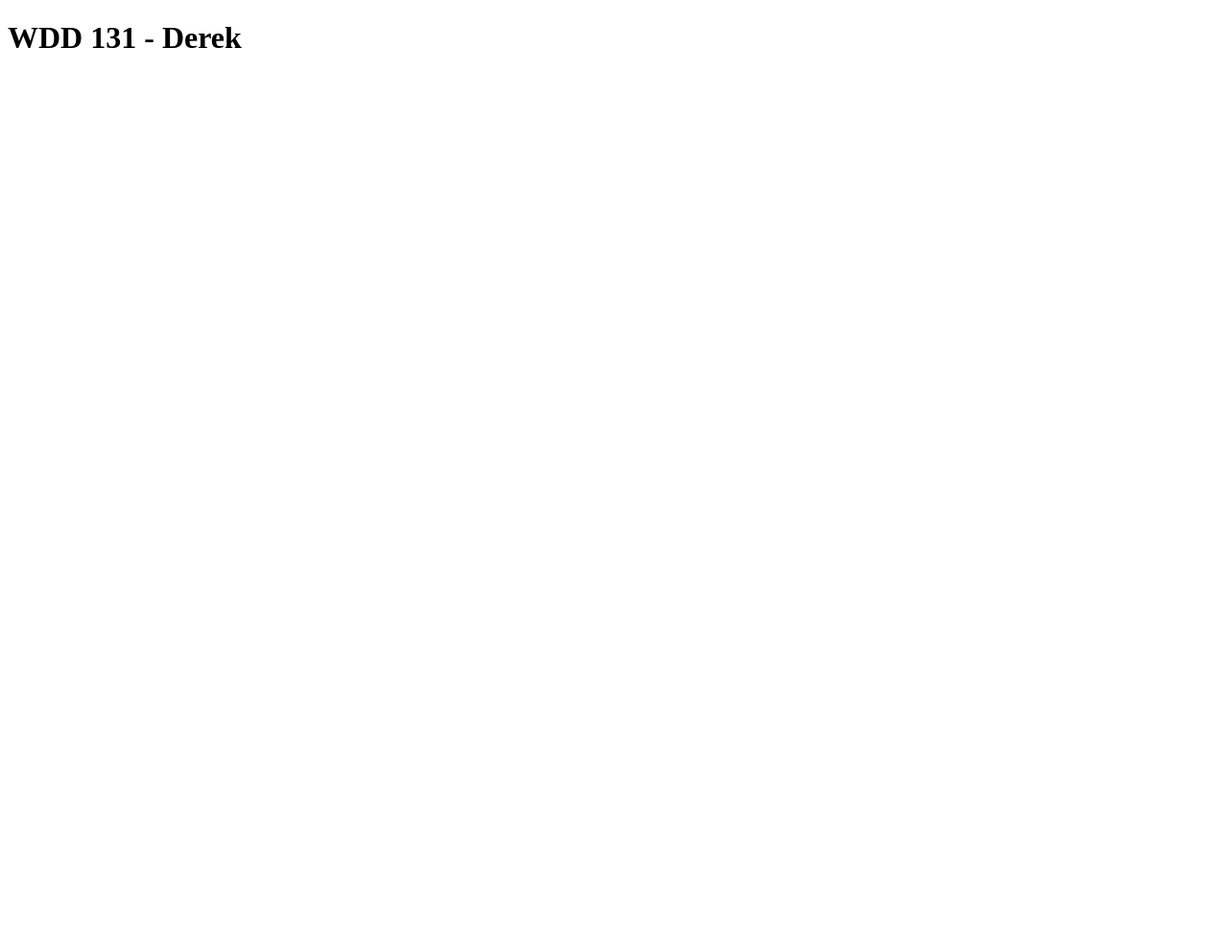
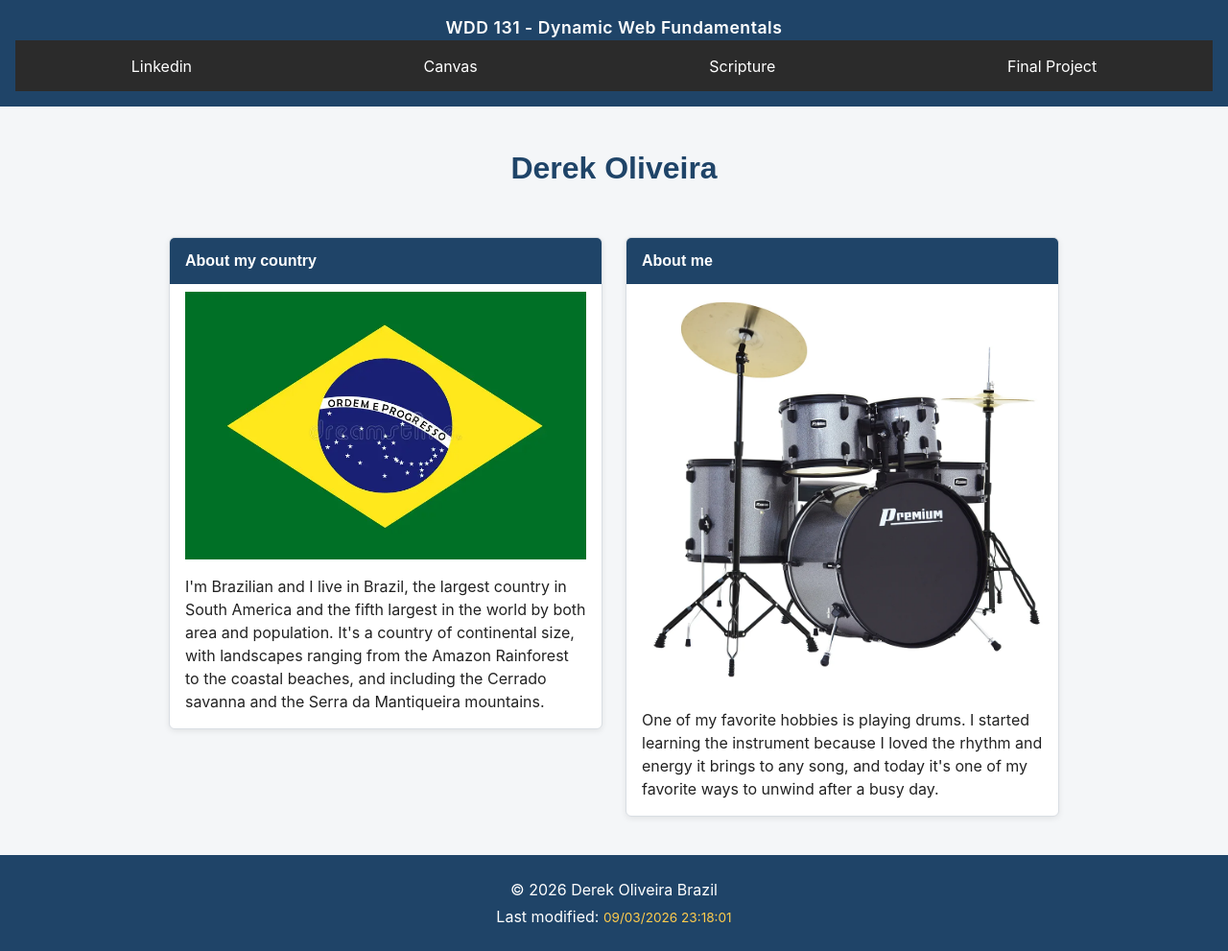
Before and after one commit to Layne-7/wdd131, a plain HTML site: page index.html in a window 1280 px wide. Shown: the whole page at 96% size. Before the commit the page ends 800 px from the top, so only its background shows below. Drawn offline with Linux system fonts and the light colour scheme.

Commit message:
Exercise done

```diff
--- a/index.html
+++ b/index.html
@@ -3,9 +3,74 @@
 <head>
     <meta charset="UTF-8">
     <meta name="viewport" content="width=device-width, initial-scale=1.0">
-    <title>WDD 131</title>
+    <meta name="author" content="Derek Oliveira">
+    <meta name="description" content="WDD 131 - Dynamic Web Fundamentals - Derek Layne Santos de Oliveira - WDD 131">
+    <link rel="stylesheet" href="styles/base.css">
+    <script src="scripts/getdates.js" defer></script>
+
+    <link rel="preconnect" href="https://fonts.googleapis.com">
+    <link rel="preconnect" href="https://fonts.gstatic.com" crossorigin>
+    <link href="https://fonts.googleapis.com/css2?family=Roboto:ital@0;1&display=swap" rel="stylesheet">
+
+    <title>WDD 131 - Dynamic Web Fundamentals - Derek Oliveira</title>
 </head>
+
 <body>
-    <h1>WDD 131 - Derek</h1>
+
+    <header>
+        <span id="course-title">WDD 131 - Dynamic Web Fundamentals</span>
+
+        <nav>
+            <ul>
+                <li><a href="https://www.linkedin.com/login/pt/">Linkedin</a></li>
+                <li><a href="https://byupw.instructure.com/">Canvas</a></li>
+                <li><a href="https://www.churchofjesuschrist.org/study/scriptures/bofm/mosiah/2?lang=eng">Scripture</a></li>
+                <li><a href="#">Final Project</a></li>
+            </ul>
+        </nav>
+
+    </header>
+
+    <main>
+        <h1>Derek Oliveira</h1>
+
+        <section class="card">
+            <h2>About my country</h2>
+            <img src="images/brasil-bandeira.webp" alt="Bandeira do Brasil">
+            <p>
+                I'm Brazilian and I live in Brazil, the largest country in South
+                America and the fifth largest in the world by both area and
+                population. It's a country of continental size, with landscapes
+                ranging from the Amazon Rainforest to the coastal beaches, and
+                including the Cerrado savanna and the Serra da Mantiqueira
+                mountains.
+            </p>
+
+        </section>
+
+        <section class="card">
+            <h2>About me</h2>
+            <img src="images/bateria.webp" alt="Kit de bateria">
+            <p>
+                One of my favorite hobbies is playing drums. I started learning
+                the instrument because I loved the rhythm and energy it brings to
+                any song, and today it's one of my favorite ways to unwind after a
+                busy day.
+             </p>
+        </section>
+
+    </main>
+
+    <footer>
+        <p>
+           © <span id="currentyear"></span>
+            Derek Oliveira
+            Brazil
+        </p>
+
+        <p>Last modified: <span id="lastModified"></span></p>
+    </footer>
+
 </body>
+
 </html>
--- /dev/null
+++ b/scripts/getdates.js
@@ -0,0 +1,6 @@
+const yearSpan = document.getElementById("currentyear");
+yearSpan.textContent = new Date().getFullYear();
+
+
+const lastModifiedP = document.getElementById("lastModified");
+lastModifiedP.textContent = document.lastModified;
--- /dev/null
+++ b/styles/base.css
@@ -0,0 +1,162 @@
+* {
+  box-sizing: border-box;
+  margin: 0;
+  padding: 0;
+}
+
+body {
+  font-family: "Inter", sans-serif;
+  color: #222;
+  background-color: #f4f6f8;
+  line-height: 1.5;
+}
+
+h1, h2, h3 {
+  font-family: "Poppins", sans-serif;
+}
+
+a {
+  color: #1f4468;
+  text-decoration: none;
+}
+
+img {
+  max-width: 100%;
+  height: auto;
+  display: block;
+}
+
+/* ---------- HEADER ---------- */
+header {
+  background-color: #1f4468;
+  color: #fff;
+  text-align: center;
+  padding: 1rem;
+}
+
+/* O enunciado pede display:block no span para centralizar
+   o título com facilidade */
+#course-title {
+  display: block;
+  font-size: 1.1rem;
+  font-weight: 600;
+  letter-spacing: 0.03em;
+}
+
+/* ---------- NAV (Flexbox) ---------- */
+nav ul {
+  list-style: none;
+  display: flex;
+  justify-content: space-around;
+  background-color: #2b2b2b;
+}
+
+nav a {
+  display: block;
+  color: #fff;
+  padding: 0.9rem 1rem;
+  transition: background-color 0.2s ease, color 0.2s ease;
+}
+
+/* Efeito de hover exigido no enunciado */
+nav a:hover,
+nav a:focus {
+  background-color: #ffcc4d;
+  color: #1f1f1f;
+}
+
+/* ---------- MAIN (largura limitada + Grid) ---------- */
+main {
+  max-width: 960px;
+  margin: 2.5rem auto;
+  padding: 0 1rem;
+}
+
+main > h1 {
+  text-align: center;
+  margin-bottom: 1.5rem;
+  color: #1f4468;
+}
+
+/* Grid para colocar os dois cards lado a lado */
+.card-container,
+main {
+  display: grid;
+  grid-template-columns: 1fr;
+}
+
+/* Se você envolver as duas .card num container (recomendado),
+   aplique o grid nesse container em vez do main. Caso as duas
+   section.card estejam soltas direto dentro do main, este
+   seletor já resolve: */
+main {
+  grid-template-columns: repeat(2, 1fr);
+  gap: 1.5rem;
+  align-items: start;
+}
+
+main > h1 {
+  grid-column: 1 / -1; /* h1 ocupa a largura toda, acima dos cards */
+}
+
+/* ---------- CARDS ---------- */
+.card {
+  background-color: #fff;
+  border: 1px solid #d9dee3;
+  border-radius: 6px;
+  box-shadow: 0 2px 6px rgba(0, 0, 0, 0.08);
+  overflow: hidden;
+}
+
+.card h2 {
+  background-color: #1f4468;
+  color: #fff;
+  padding: 0.75rem 1rem;
+  font-size: 1rem;
+}
+
+.card > *:not(h2) {
+  padding: 0 1rem;
+}
+
+.card p {
+  margin: 1rem 0;
+}
+
+.card img {
+  border-radius: 4px;
+  margin: 0.5rem 0;
+}
+
+.card ul {
+  margin: 1rem 0 1.25rem 1.25rem;
+}
+
+.card li {
+  margin-bottom: 0.4rem;
+}
+
+/* Empilha os cards em telas estreitas */
+@media (max-width: 640px) {
+  main {
+    grid-template-columns: 1fr;
+  }
+}
+
+/* ---------- FOOTER ---------- */
+footer {
+  background-color: #1f4468;
+  color: #fff;
+  text-align: center;
+  padding: 1.25rem 1rem;
+  margin-top: 2rem;
+}
+
+footer p {
+  margin: 0.25rem 0;
+}
+
+#lastModified {
+  color: #ffcc4d;
+  font-size: 0.85rem;
+}
```
Also changed, not shown: images/bateria.webp (added), images/brasil-bandeira.webp (added).
